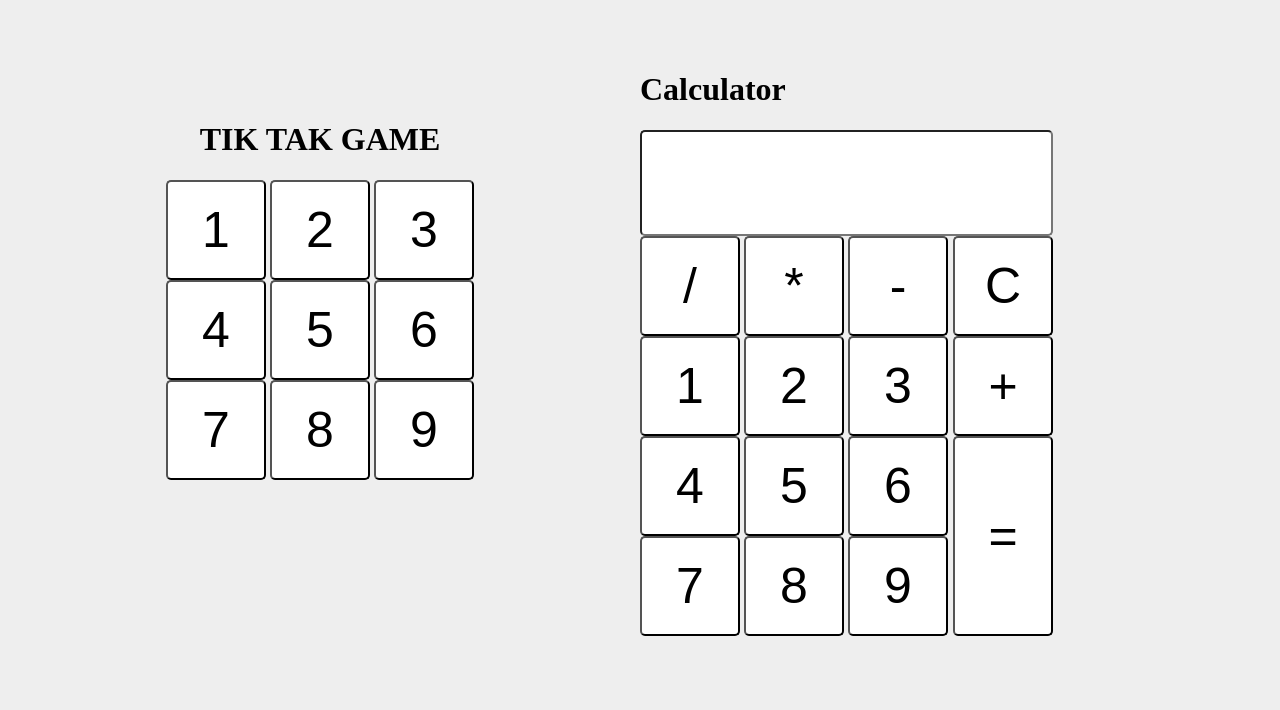
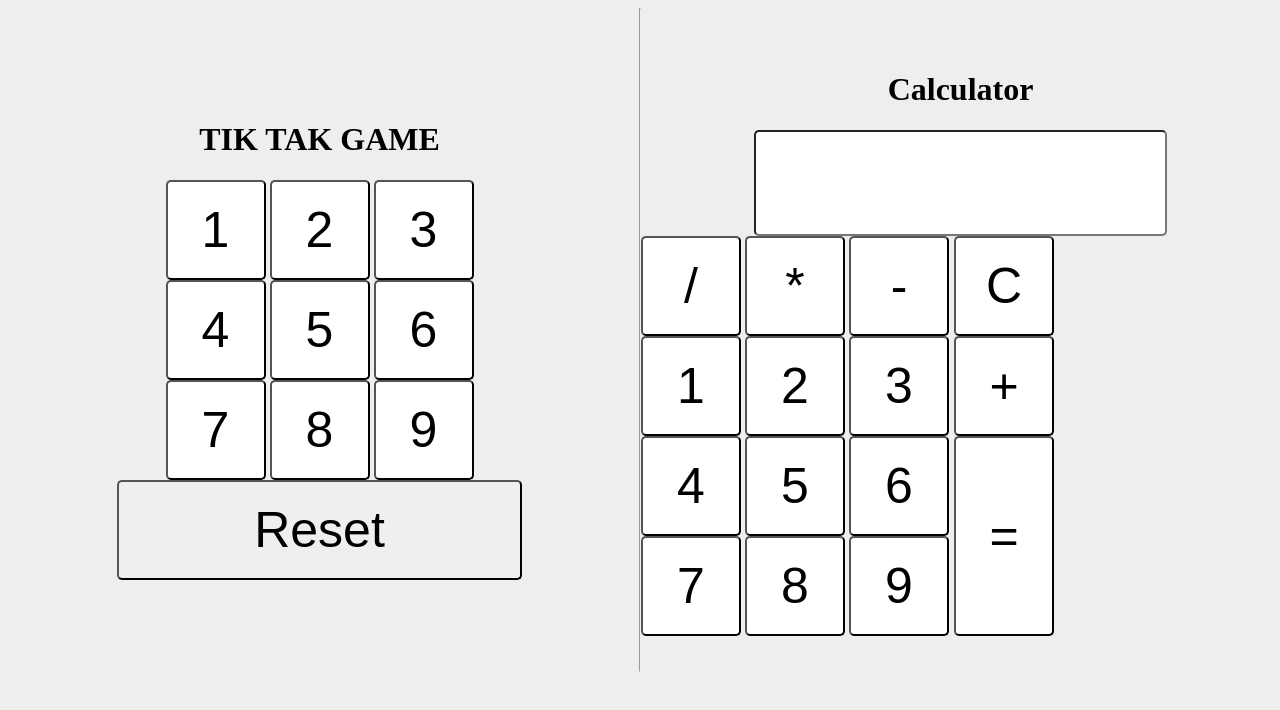
Before and after one commit to Nitin1813/Tic-tac-toe, a plain HTML site: page index.html in a window 1280 px wide. Drawn offline with Linux system fonts and the light colour scheme.

Commit message:
Update result input to "input" and working cal.

```diff
--- a/index.html
+++ b/index.html
@@ -8,7 +8,7 @@
     <link rel="stylesheet" href="./style.css">
 </head>
 <body>
-
+   <!-- <input type="number" id="result">  -->
     <div class="tik">
         <center>
             <div id="game">
@@ -28,14 +28,17 @@
                     <button id="32">8</button>
                     <button id="33">9</button>
                 </div>
+                <div id="reset">
+                    <input type="reset" onclick="reset()" id="resetbtn">
+                </div>
             </div>
         </center>
     </div>
 
+<hr>
 
-
-    <div class="cal">
-        <div>
+    <div class="cal"><center>
+        <div class="input">
             <h1>Calculator</h1>
             <input type="number" id="input">
         </div>
@@ -70,6 +73,7 @@
                 <button class="button" id="equal">=</button>
             </div>
         </div>
+        </center>
     </div>
 
 
```
